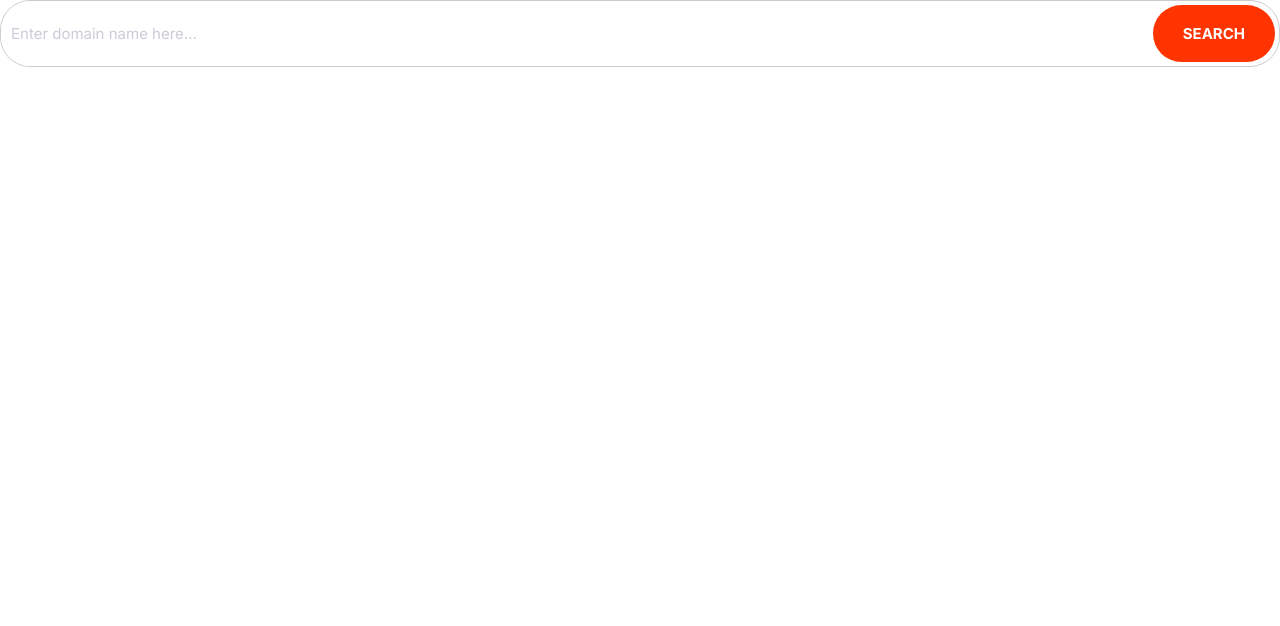
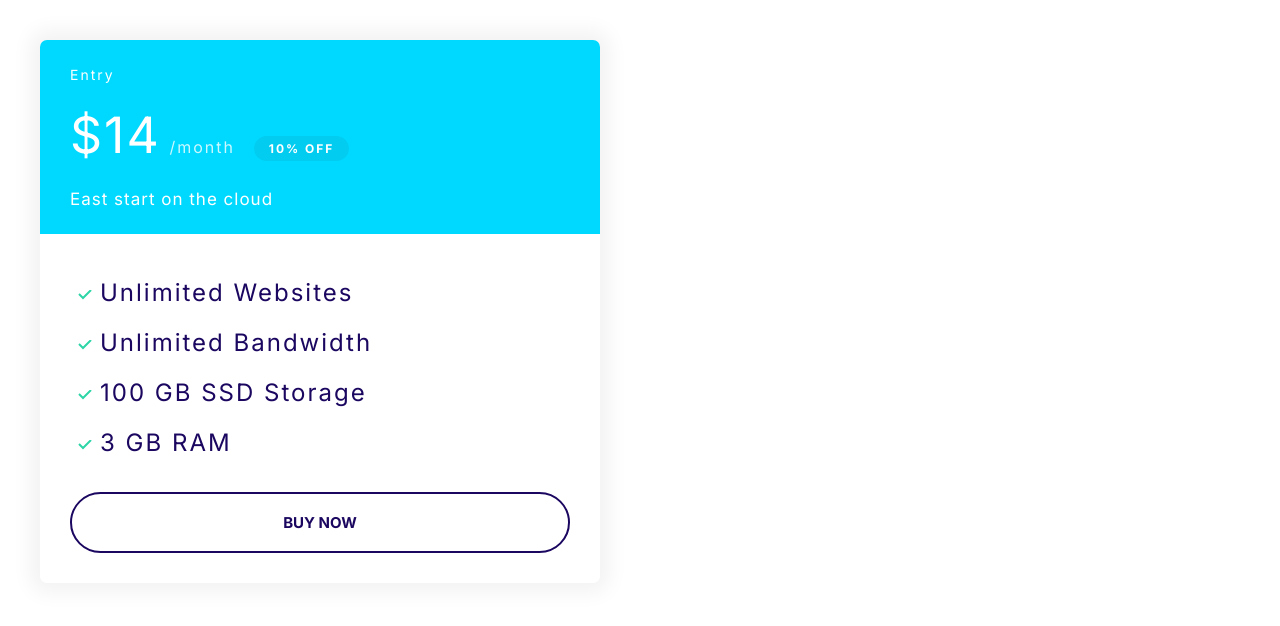
Before and after one commit to DiegoTrevino1/Diegoify, a plain HTML site: page index.html in a window 1280 px wide. Drawn offline with Linux system fonts and the light colour scheme.

Commit message:
added plan

```diff
--- a/css/styles.css
+++ b/css/styles.css
@@ -18,14 +18,16 @@ before or after */
 html {
     /* 62.5% of 16px = 10px */
     font-size: 62.5%;
+
 }
 
 body {
     font-family: Inter, Arial, Helvetica, sans-serif;
     font-size: 2.4rem;
     /* 1.5 x font size = 15px */
-    line-height: 1.5rem;
-    color: var(--color-body)
+    line-height: 3rem;
+    color: var(--color-body);
+    letter-spacing: 2px;
 }
 
 h1,h2,h3 {
@@ -123,6 +125,7 @@ a {
 
 .badge--small {
     font-size: 1.6rem;
+    padding: 0.5rem 1.5rem;
 }
 
 @media screen and (min-width: 1024px) {
@@ -309,3 +312,86 @@ selector! */
         font-size: 1.5rem;
     }
 }
+
+
+/* Cards */
+.card {
+    border-radius: 7px;
+    /* horizontal and veritcal offset 20px for bluring the shadow
+    and making it softer, and 10px to making it bigger */
+    box-shadow: 0 0 20px 10px #f3f3f3;
+    overflow: hidden;
+}
+
+.card__header, .card__body {
+    padding: 2rem 3rem;
+}
+
+/*
+    If you have an element with card--primary then the header
+    will have the following styles
+*/
+.card--primary .card__header {
+    background-color: var(--color-primary);
+    color: #fff;
+}
+
+.card--secondary .card__header {
+    background-color: var(--color-secondary);
+    color: #fff;
+}
+
+.card--secondary .badge--secondary {
+    background:  #02cdf1;
+
+}
+
+/* Plans */
+.plan__name {
+    color: #fff;
+    margin: 0 0 3rem 0;
+    font-weight: 500;
+    font-size: 2.4rem;
+}
+
+.plan__price {
+    font-size: 6rem;
+}
+
+.plan__billing-cycle {
+    font-size: 2.4 rem;
+    font-weight: 300;
+    opacity: 0.8;
+    margin-right: 1rem;
+}
+
+.plan__description {
+    font-size: 2rem;
+    font-weight: 300;
+    letter-spacing: 1px;
+    display: block;
+    margin-top: 2rem;
+}
+
+.plan .list__item {
+    margin-bottom: 2rem;
+}
+
+@media screen and (min-width: 1024px) {
+    .plan__name {
+        font-size: 1.4rem;
+    }
+
+    .plan__price {
+        font-size: 5rem;
+    }
+
+    .plan__billing-cycle {
+        font-size: 1.6rem;
+    }
+
+    .plan__description {
+        font-size: 1.7rem;
+    }
+
+}
--- a/index.html
+++ b/index.html
@@ -21,15 +21,31 @@
     <link rel="stylesheet" href="css/styles.css" />
   </head>
   <body>
-    <!--in this class we can group our input field
-    with any other element. In this a button class-->
-    <div class="input-group">
-      <input
-        type="text"
-        class="input"
-        placeholder="Enter domain name here..."
-      />
-      <button class="btn btn--accent">Search</button>
+    <div style="width: 50%; padding: 4rem">
+      <div class="plan">
+        <div class="card card--secondary">
+          <!--class names are separated by a space, so we can add multiple classes to the same
+            given double underscore because it's an element
+            Use two underscores to emphasize seperation from the block and element.
+            inside this block, so it cannot exist on it's own-->
+          <header class="card__header">
+            <h3 class="plan__name">Entry</h3>
+            <span class="plan__price">$14</span>
+            <span class="plan__billing-cycle">/month</span>
+            <span class="badge badge--secondary badge--small">10% OFF</span>
+            <span class="plan__description">East start on the cloud</span>
+          </header>
+          <div class="card__body">
+            <ul class="list list--tick">
+              <li class="list__item">Unlimited Websites</li>
+              <li class="list__item">Unlimited Bandwidth</li>
+              <li class="list__item">100 GB SSD Storage</li>
+              <li class="list__item">3 GB RAM</li>
+            </ul>
+            <button class="btn btn--outline btn--block">BUY NOW</button>
+          </div>
+        </div>
+      </div>
     </div>
   </body>
 </html>
```
Also changed, not shown: components/cards.html (added, +13 -0 lines), components/lists.html (+4 -4 lines), components/plan.html (added, +6 -0 lines).
